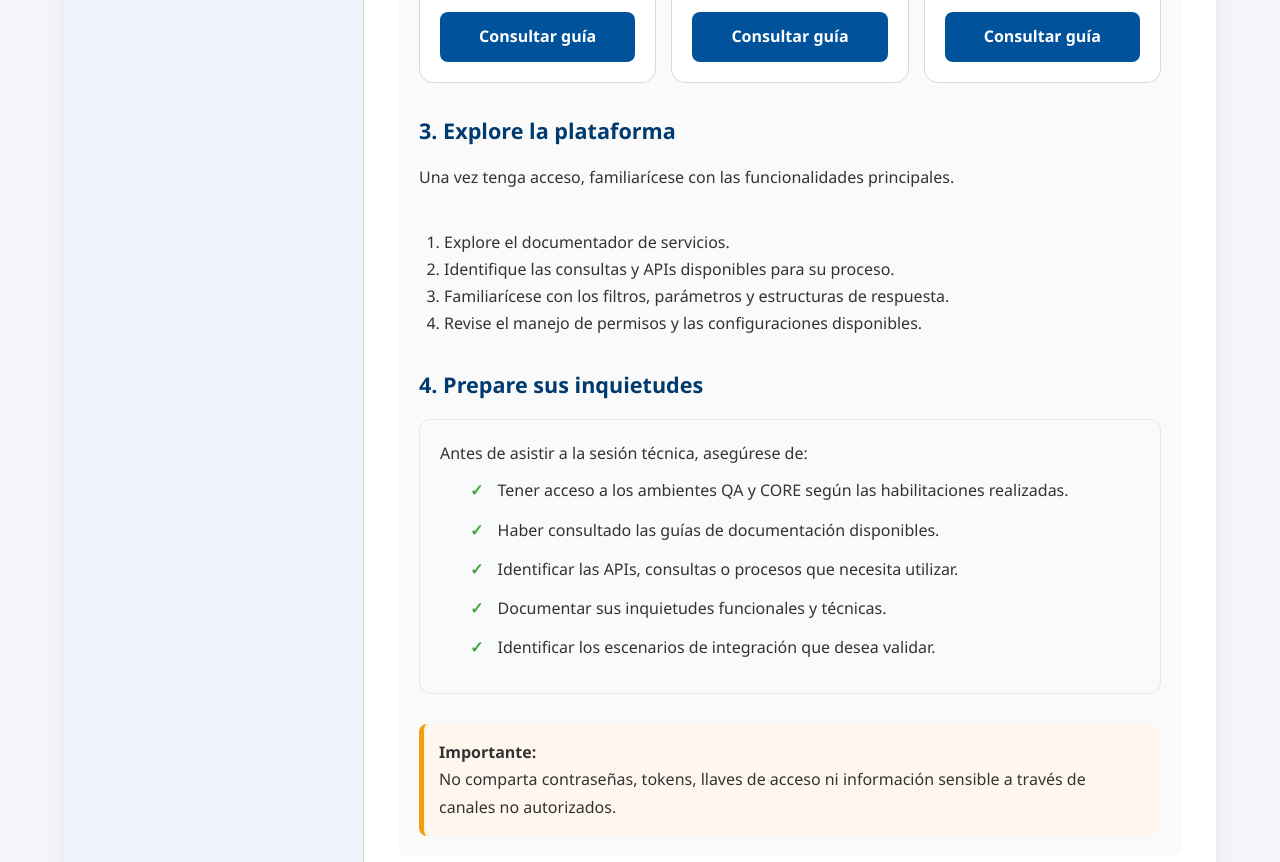
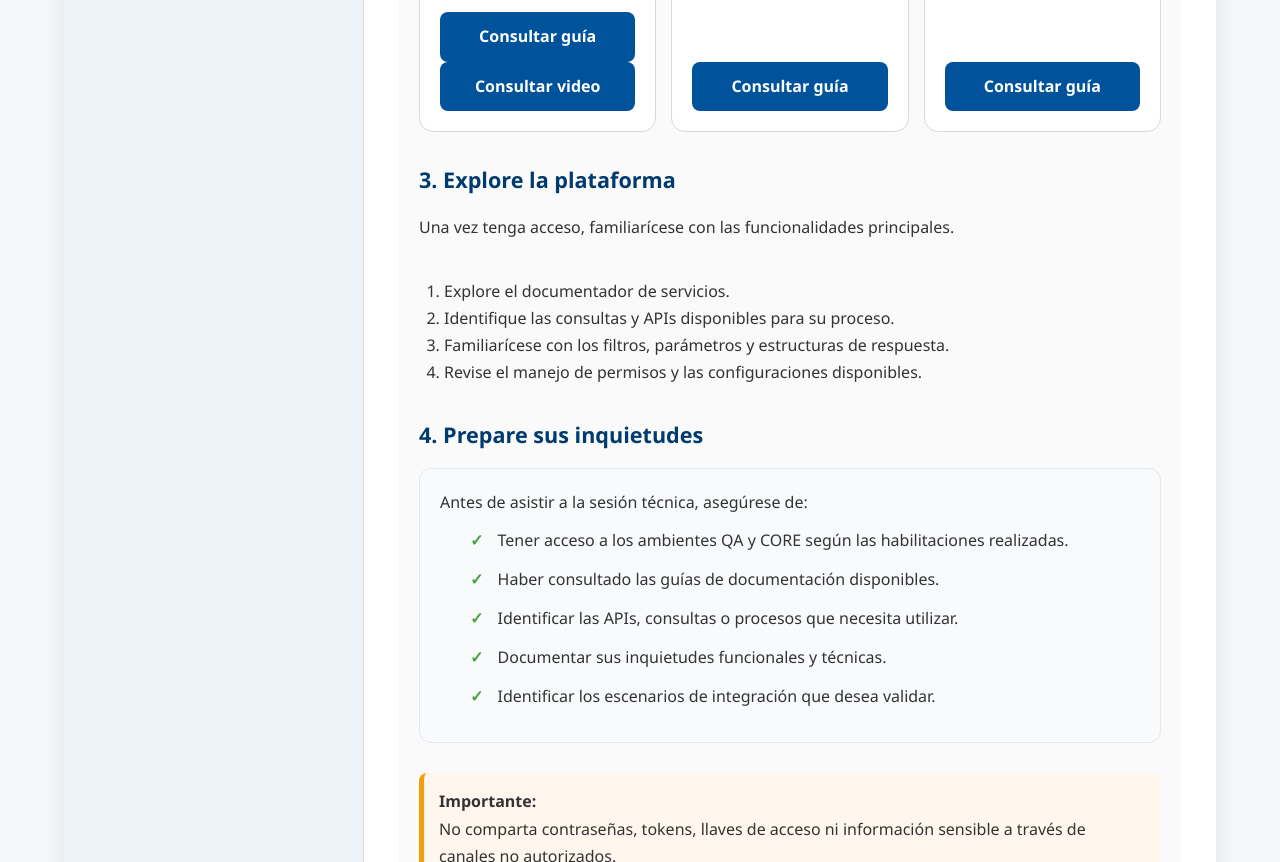
Before and after one commit to ISSergioCarvajal/SiesaHubEntrenamiento, a plain HTML site: page index.html in a window 1280 px wide. Shown: the part 4769-5631 px from the top of the page. Drawn offline with Linux system fonts and the light colour scheme.

Commit message:
Add link to video in index.html

```diff
--- a/index.html
+++ b/index.html
@@ -1195,6 +1195,11 @@ La plataforma queda configurada, conectada al ERP y lista para que el cliente in
                             Consultar guía
                         </a>
 
+                       <a href="https://youtu.be/2JhEpjymPiw"
+                           class="paso4-boton">
+                            Consultar video
+                        </a>
+
                     </div>
 
 
```
